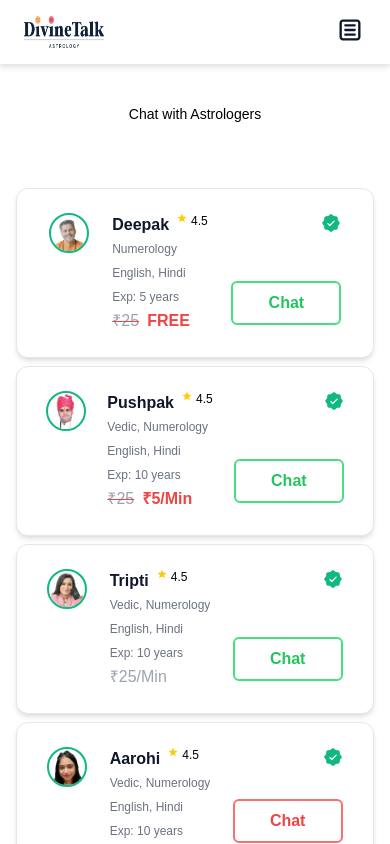
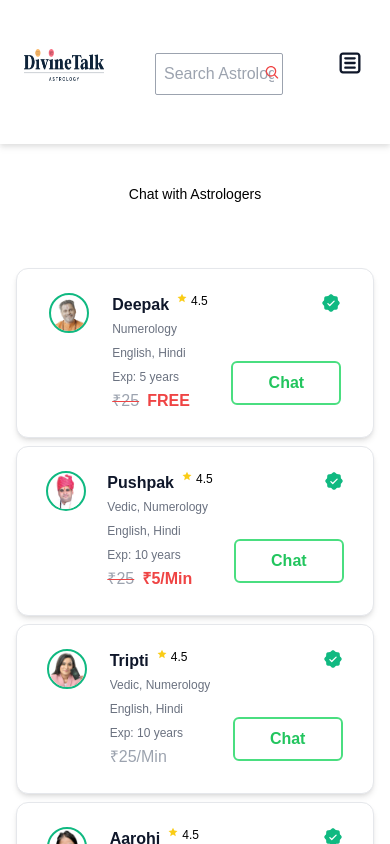
Before and after one commit to Aruna583/my-project, a React (Vite) app: page /astrologers in a window 390 px wide. Shown: the top 844 px of the page. Built offline with nearby package versions, Linux system fonts and the light colour scheme.

Commit message:
removed unwanted code and added few css styles

```diff
--- a/src/components/Astrologers.jsx
+++ b/src/components/Astrologers.jsx
@@ -5,11 +5,9 @@ import { setAstrologerData } from '../utils/searchSlice';
 import { astrologersData } from '../utils/AstrologerData';
 
 const Astrologers = () => {
-
-    const astrologerData = useSelector(state =>state.astrologerData)
-    console.log(astrologerData)
+    const astrologerData = useSelector(state =>state?.astrologerData)
+    const [isLoading, setIsLoading] = useState(true)
     const dispatch = useDispatch()
-    const [isLoading, setIsLoading] = useState(true)
 
     // the useeffect hook runs only once after the initial reder we can use this for fetch the data from api and handle side effects.
     useEffect(() => {
@@ -17,12 +15,12 @@ const Astrologers = () => {
         setIsLoading(false);
     }, [])
 
-    if (isLoading) return <p>Loading....</p>
+    if (isLoading) return <p className='text-center font-sans font-semibold py-6 md:text-2xl text-base'>Loading....</p>
 
 
   return (
     <div className='px-2 md:mx-28'>
-        <h1 className='text-center font-normal text-sm md:text-5xl blue-gray-900 md:block py-10'>Chat with Astrologers</h1>
+        <h1 className='text-center font-normal text-sm md:text-5xl blue-gray-900 md:block py-10 font-sans'>Chat with Astrologers</h1>
         <div className='py-6 grid grid-cols-1 lg:grid-cols-2 xl:grid-cols-3 place-items-center gap-2 md:gap-2 lg:gap-4 px-2 md:px-0'>
             {astrologerData?.map((astrologer) => (
                 <AstrologerCard key={astrologer.id} astrologer={astrologer}/>
--- a/src/components/NavBar.jsx
+++ b/src/components/NavBar.jsx
@@ -17,7 +17,6 @@ const NavBar = () => {
 
 
     const handleSearchQuery = (e) => {
-        console.log(e.target.value)
         e.preventDefault();
         if(searchTerm.trim()){
         dispatch(setSearchQuery(searchTerm))
@@ -27,22 +26,22 @@ const NavBar = () => {
 
   return (
     <>
-    <nav className='bg-white w-full h-16 md:h-40 md:drop-shadow-xl drop-shadow-md flex justify-center items-center px-2'>
+    <nav className='bg-white w-full h-36 md:h-40 md:drop-shadow-xl drop-shadow-md flex justify-center items-center px-2'>
        <div className='container flex justify-between'>
         <div>
             <img src={Logo} alt='divine-logo' className='h-8 md:h-12 w-20 md:w-44'/>
         </div>
-        <div className='pt-1 lg:w-32 hidden lg:block relative'>
+        <div className='pt-1 relative'>
            <form onSubmit={handleSearchQuery}>
            <input
-            className='border border-gray-400 rounded-sm p-2'
+            className='border border-gray-400 rounded-sm p-2 w-32 md:w-full'
             type='text'
             value={searchTerm}
             onChange={(e) => setSearchTerm(e.target.value)}
             placeholder='Search Astrologers...'
             />
            </form>
-           <CgSearch className='absolute right-0 inset-44 top-4 text-red-500' />
+           <CgSearch className='absolute right-1 md:right-0 md:inset-x-44 top-4 text-red-500' />
         </div>
         <div className='hidden md:block'>
             <ul className='flex items-center gap-4'>
@@ -50,7 +49,7 @@ const NavBar = () => {
                 return (
                 <li
                 key={item.id}
-                className={`inline-block py-2 px-3 text-lg cursor-pointer blue-gray-900 ${activeLink === item.link ? 'font-bold' : ''}`}
+                className={`inline-block py-2 px-3 text-lg cursor-pointer blue-gray-900 hover:bg-red-500 hover:text-white hover:rounded-md ${activeLink === item.link ? 'font-bold' : ''}`}
                 onClick={() => {
                     setActiveLink(item.link)
                     navigate(item.link)
```
Also changed, not shown: 1 other file (tests, documents, lock files or other folders).
